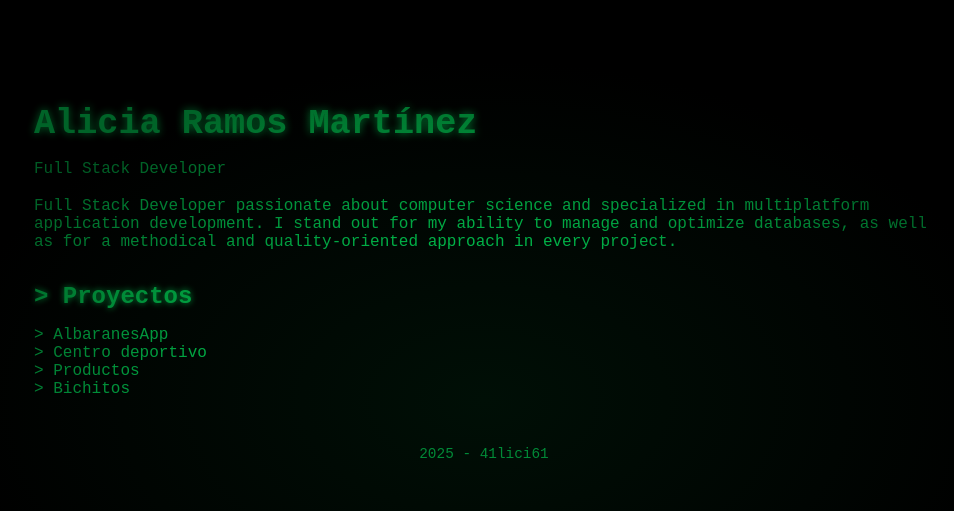
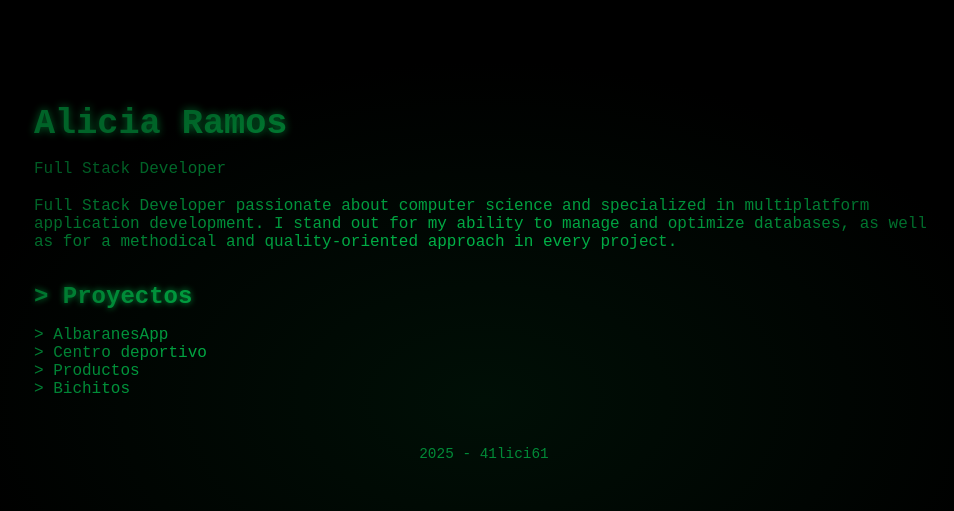
Before and after one commit to 41lici61/41lici61.github.io, a plain HTML site: page index.html in a window 1280 px wide. Shown: the whole page, without its empty margins (156-1110 px from the left). Drawn offline with Linux system fonts and the light colour scheme.

Commit message:
Update index.html

```diff
--- a/index.html
+++ b/index.html
@@ -19,7 +19,7 @@
 
     <header>
       <h1 class="title">
-        Alicia Ramos Martínez <span class="cursor">_</span>
+        Alicia Ramos<span class="cursor">_</span>
       </h1>
       <p class="subtitle">Full Stack Developer</p>
     </header>
```
